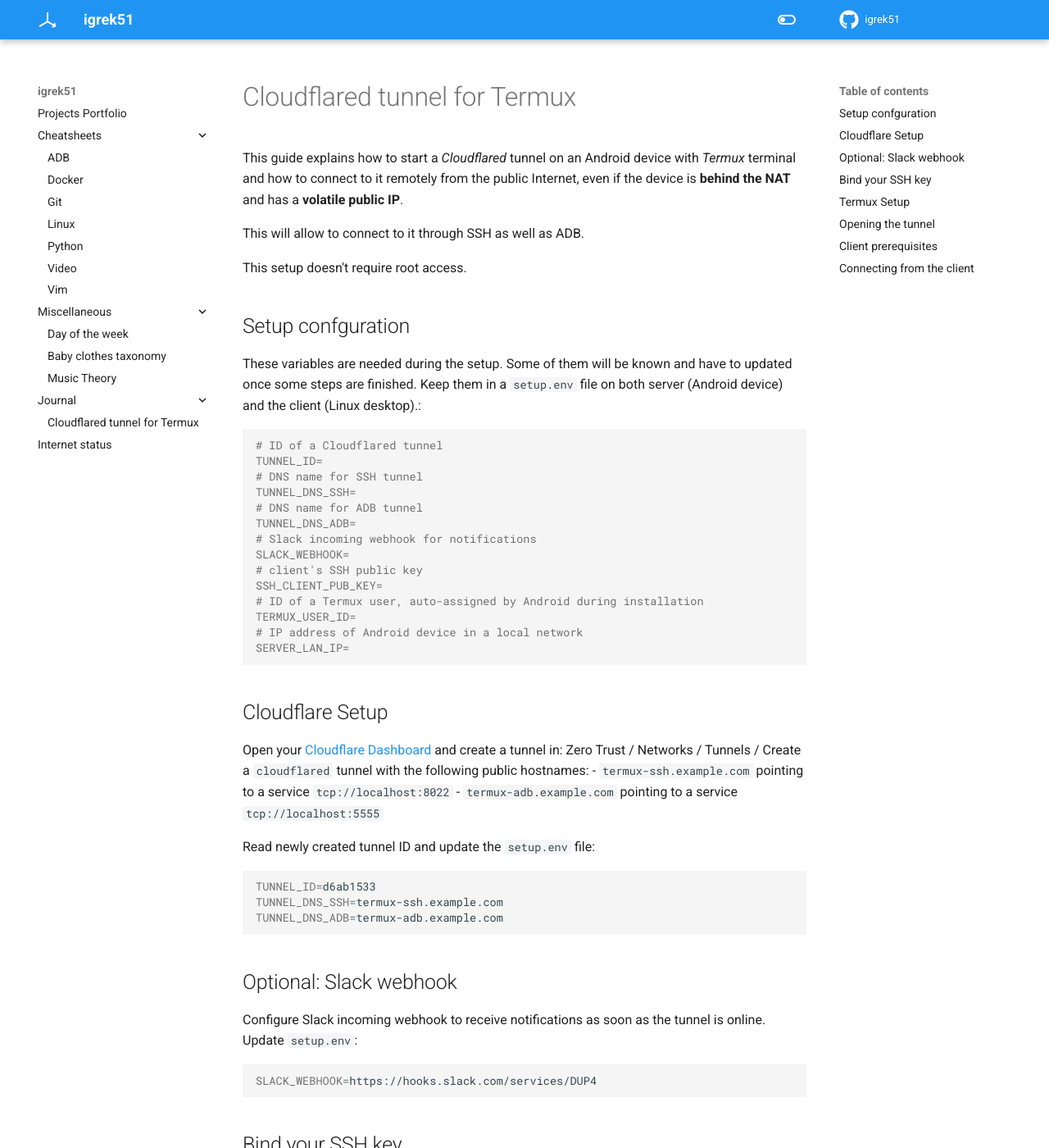
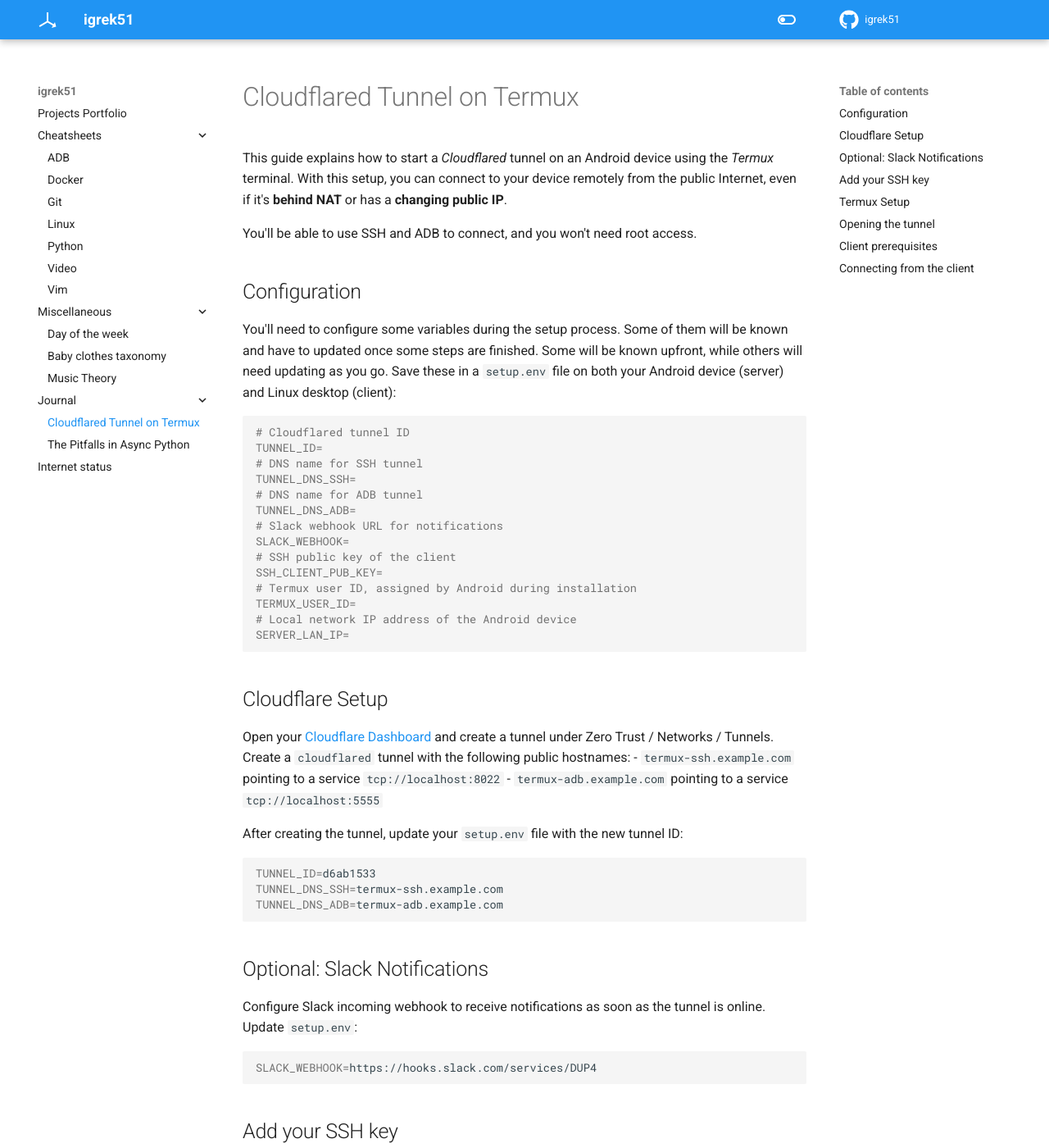
Before and after one commit to igrek51/igrek51.github.io, an MkDocs documentation site: the page built from docs/journal/termux-tunnel.md, in a window 1280 px wide and 1400 px high. Shown: the whole window at 82% size. Built offline with MkDocs 1.6.1 and Material for MkDocs 9.7.7, drawn with Linux system fonts in a browser that asks for light colours; some of the changed text lies outside the part shown.

Commit message:
Add async python journal, Rephrase docs

````diff
--- a/docs/journal/termux-tunnel.md
+++ b/docs/journal/termux-tunnel.md
@@ -1,84 +1,84 @@
-# Cloudflared tunnel for Termux
-This guide explains how to start a *Cloudflared* tunnel on an Android device with *Termux* terminal
-and how to connect to it remotely from the public Internet,
-even if the device is **behind the NAT** and has a **volatile public IP**.
+# Cloudflared Tunnel on Termux
+This guide explains how to start a *Cloudflared* tunnel on an Android device using the *Termux* terminal.
+With this setup, you can connect to your device remotely from the public Internet,
+even if it's **behind NAT** or has a **changing public IP**.
 
-This will allow to connect to it through SSH as well as ADB.
+You'll be able to use SSH and ADB to connect, and you won't need root access.
 
-This setup doesn't require root access.
-
-## Setup confguration
-These variables are needed during the setup.
+## Configuration
+You'll need to configure some variables during the setup process.
 Some of them will be known and have to updated once some steps are finished.
-Keep them in a `setup.env` file on both server (Android device) and the client (Linux desktop).:
+Some will be known upfront, while others will need updating as you go.
+Save these in a `setup.env` file on both your Android device (server) and Linux desktop (client):
 ```sh
-# ID of a Cloudflared tunnel
+# Cloudflared tunnel ID
 TUNNEL_ID=
 # DNS name for SSH tunnel
 TUNNEL_DNS_SSH=
 # DNS name for ADB tunnel
 TUNNEL_DNS_ADB=
-# Slack incoming webhook for notifications
+# Slack webhook URL for notifications
 SLACK_WEBHOOK=
-# client's SSH public key
+# SSH public key of the client
 SSH_CLIENT_PUB_KEY=
-# ID of a Termux user, auto-assigned by Android during installation
+# Termux user ID, assigned by Android during installation
 TERMUX_USER_ID=
-# IP address of Android device in a local network
+# Local network IP address of the Android device
 SERVER_LAN_IP=
 ```
 
 ## Cloudflare Setup
 Open your [Cloudflare Dashboard](https://dash.cloudflare.com/)
-and create a tunnel in:
-Zero Trust / Networks / Tunnels / Create a `cloudflared` tunnel with the following public hostnames:
+and create a tunnel under
+Zero Trust / Networks / Tunnels.
+Create a `cloudflared` tunnel with the following public hostnames:
 - `termux-ssh.example.com` pointing to a service `tcp://localhost:8022`
 - `termux-adb.example.com` pointing to a service `tcp://localhost:5555`
 
-Read newly created tunnel ID and update the `setup.env` file:
+After creating the tunnel, update your `setup.env` file with the new tunnel ID:
 ```sh
 TUNNEL_ID=d6ab1533
 TUNNEL_DNS_SSH=termux-ssh.example.com
 TUNNEL_DNS_ADB=termux-adb.example.com
 ```
 
-## Optional: Slack webhook
+## Optional: Slack Notifications
 Configure Slack incoming webhook to receive notifications as soon as the tunnel is online.
 Update `setup.env`:
 ```sh
 SLACK_WEBHOOK=https://hooks.slack.com/services/DUP4
 ```
 
-## Bind your SSH key
-Read your public SSH key of the client device with `cat ~/.ssh/id_rsa.pub`.
-Update `setup.env`:
+## Add your SSH key
+Get your client's public SSH key using `cat ~/.ssh/id_rsa.pub`
+and update `setup.env`:
 ```sh
 SSH_CLIENT_PUB_KEY="ssh-rsa SSHRSAKEY me@box"
 ```
 
 ## Termux Setup
 Install [Termux](https://github.com/termux/termux-app/releases/download/v0.118.1/termux-app_v0.118.1+github-debug_arm64-v8a.apk)
-on Android device.
+on your Android device.
 
-We're going to need these packages:
+Install the necessary packages:
 ```sh
 pkg --check-mirror update
 pkg install vim git openssh curl curlie dnsutils make python uv zsh termux-api
 uv pip install --system supervisor
 ```
 
-Read the user ID and LAN IP address
+Find your user ID and LAN IP address with:
 ```sh
 id -u
 ifconfig
 ```
-and update it in `setup.env`:
+Update your `setup.env` with this information:
 ```sh
 TERMUX_USER_ID=10000
 SERVER_LAN_IP=192.168.0.2
 ```
 
-Create `setup.env` and activate it:
+Create and activate `setup.env`:
 ```sh
 vim setup.env  # paste the content
 . setup.env
@@ -90,14 +90,15 @@
 echo "$SSH_CLIENT_PUB_KEY" >> ~/.ssh/authorized_keys
 ```
 
-Optionally, for faster typing, run SSH server on Android device,
-connect to it (being in the same LAN network) and run the rest of the commands remotely.
+For easier typing, you can run the SSH server on your Android device
+and connect to it from the same LAN.
 ```sh
-# on Android server side:
+# On the Android device:
 sshd -D -d -p 8023
-# on Client side:
+# On the client device:
 . setup.env
 ssh $TERMUX_USER_ID@$SERVER_LAN_IP -p 8023
+# Now you can run the rest of the commands remotely
 ```
 
 Setup Termux for convenient use:
@@ -126,23 +128,23 @@
 chmod 700 -R /data/data/com.termux/files/home/.shortcuts
 ```
 
-Install correct cloudflared version (don't do `pkg install cloudflared`)
+Install the correct version of `cloudflared` (don't use `pkg install cloudflared`):
 ```sh
 mkdir -p tmp
 wget https://github.com/igrek51/cloudflared-termux/releases/download/2025.2.0/cloudflared -O tmp/cloudflared
 chmod +x tmp/cloudflared
 install cloudflared /data/data/com.termux/files/usr/bin
 ```
-or build it [manually](https://github.com/rajbhx/cloudflared-termux/blob/main/Cloudflared-termux_%40rajbhx.sh).
+Or build it [manually](https://github.com/rajbhx/cloudflared-termux/blob/main/Cloudflared-termux_%40rajbhx.sh).
 
-Install Local ADB client. Enable Developer Options and USB debugging. Authorize the device.
+Install the local ADB client. Enable Developer Options and USB debugging, and authorize the device:
 ```sh
 curl -s https://raw.githubusercontent.com/rendiix/termux-adb-fastboot/master/install.sh | bash
-adb devices
+adb devices  # This client should have access to a local device
 adb shell
 ```
 
-Authenticate and configure `cloudflared`
+Authenticate and configure `cloudflared`:
 ```sh
 mkdir -p ~/cloudflare
 cloudflared tunnel login
@@ -156,7 +158,7 @@
 EOF
 ```
 
-Configure Slack notifier script.
+Configure a Slack notifier script.
 ```sh
 cat << EOF > ~/cloudflare/slack-notifier.sh
 #!/data/data/com.termux/files/usr/bin/bash -ex
@@ -215,7 +217,7 @@
 EOF
 ```
 
-Prepare useful scripts
+Prepare useful scripts:
 ```sh
 cat << EOF > ~/cloudflare/Makefile
 supervisor-start:
@@ -246,44 +248,46 @@
 EOF
 ```
 
-On your Android device, add widgets from Termux:Widget:
+On your Android device, add widgets from Termux:Widget for:
 - `~/.shortcuts/tasks/open-tunnel.sh`
 - `~/.shortcuts/tasks/close-tunnel.sh`
 
 ## Opening the tunnel
-Click the `open-tunnel.sh` widget.
-You should get the slack notification as the tunnel is opened.
+Tap the `open-tunnel.sh` widget.
+You should get the slack notification when the tunnel is open.
 
 ## Client prerequisites
+You'll need:
+
 - SSH client with generated public key
 - Cloudflared client
 - ADB client
 - `scrcpy` client
 
 ## Connecting from the client
-Access the cloudflared tunnel from the client device.
-This opens local port 8023 that will forward the SSH traffic through Cloudflare to the remote server.
+Access the Cloudflared tunnel from the client device.
+This opens local port 8023 to forward SSH traffic through Cloudflare to the remote server.
 ```sh
 . setup.env
 cloudflared access tcp --loglevel debug --hostname $TUNNEL_DNS_SSH --url localhost:8023
 ```
-Now, you can connect to the SSH tunnel:
+Now, connect to the SSH tunnel:
 ```sh
 ssh $TERMUX_USER_ID@localhost -p 8023
 ```
 
-Once you're in, open ADB port on the server for the remote debugging:
+Once you're in, open ADB port on the server for remote debugging:
 ```sh
 adb tcpip 5555
 adb devices  # This should list local emulator-5554
 ```
 
-Open another tunnel to forward ADB port.
+Open another tunnel to forward the ADB port.
 ```sh
 cloudflared access tcp --loglevel debug --hostname $TUNNEL_DNS_ADB --url localhost:5556
 ```
 
-Finally, connect to the remote device through ADB tunnel:
+Finally, connect to the remote device through the ADB tunnel:
 ```sh
 adb connect localhost:5556
 scrcpy -s localhost:5556
--- a/mkdocs.yml
+++ b/mkdocs.yml
@@ -35,6 +35,7 @@
   - pymdownx.emoji:
       emoji_index: !!python/name:materialx.emoji.twemoji
       emoji_generator: !!python/name:materialx.emoji.to_svg
+  - pymdownx.blocks.caption
 plugins: []
 extra:
   social:
@@ -57,5 +58,6 @@
     - Baby clothes taxonomy: misc/baby-clothes-taxonomy.md
     - Music Theory: misc/music-theory.md
   - Journal:
-    - Cloudflared tunnel for Termux: termux-tunnel.md
+    - Cloudflared Tunnel on Termux: journal/termux-tunnel.md
+    - The Pitfalls in Async Python: journal/async-python.md
   - Internet status: status.md
````
Also changed, not shown: other parts of docs/journal/termux-tunnel.md (+4 -3 lines), docs/journal/async-python.md (added, +164 -0 lines), docs/assets/journal/concurrent-async-execution.png (added).
